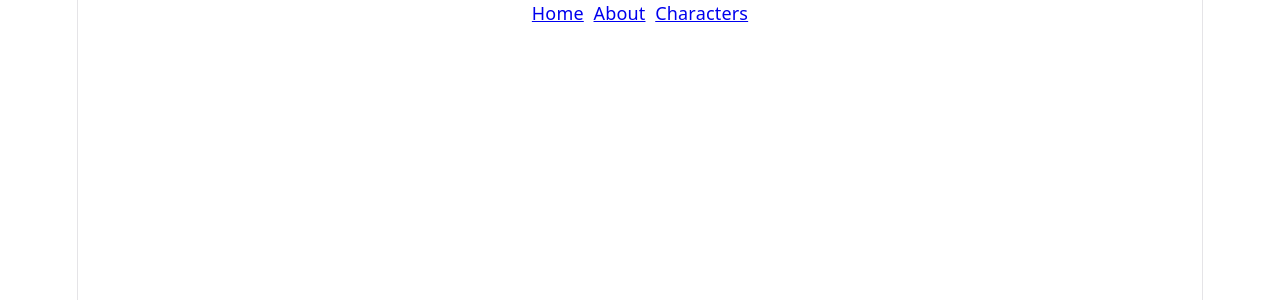
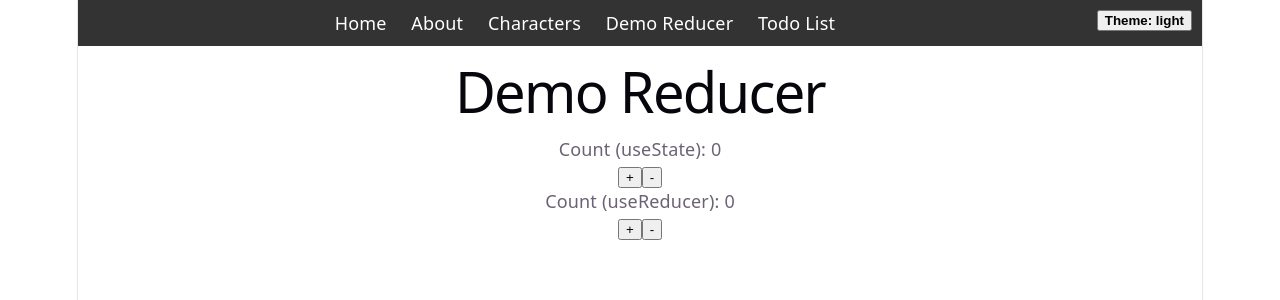
Before and after one commit to touir1/rick-morty-explore-react, a React (Vite) app: page /demo-reducer in a window 1280 px wide. Shown: the top 300 px of the page. Built offline with nearby package versions, Linux system fonts and the light colour scheme.

Commit message:
feat: Integrate Redux for theme management and add demo pages for useState and useReducer examples

```diff
--- a/package.json
+++ b/package.json
@@ -10,9 +10,12 @@
     "preview": "vite preview"
   },
   "dependencies": {
+    "@reduxjs/toolkit": "^2.11.2",
     "react": "^19.2.4",
     "react-dom": "^19.2.4",
-    "react-router": "^7.13.2"
+    "react-redux": "^9.2.0",
+    "react-router": "^7.13.2",
+    "redux": "^5.0.1"
   },
   "devDependencies": {
     "@eslint/js": "^9.39.4",
--- a/src/AppRoutes.jsx
+++ b/src/AppRoutes.jsx
@@ -3,6 +3,8 @@ import Home from './components/Home'
 import About from './components/About'
 import CharacterListPage from './pages/CharacterListPage'
 import CharacterDetailPage from './pages/CharacterDetailPage'
+import DemoReducerPage from './pages/DemoReducerPage'
+import TodoListPage from './pages/TodoListPage'
 
 function AppRoutes() {
   const appRoutes = [
@@ -10,6 +12,9 @@ function AppRoutes() {
     { path: '/about', element: <About /> },
     { path: '/characters', element: <CharacterListPage /> },
     { path: '/character/:id', element: <CharacterDetailPage /> },
+    { path: '/demo-reducer', element: <DemoReducerPage /> },
+    { path: '/todo-list', element: <TodoListPage /> }
+
   ];
 
   return (
--- a/src/components/Navbab.jsx
+++ b/src/components/Navbab.jsx
@@ -1,11 +1,24 @@
 import { NavLink } from "react-router";
+import './Navbar.css'
+import { useSelector, useDispatch } from "react-redux";
+import { toggleTheme } from "../slices/themeSlice";
+import { themeSelector } from "../slices/themeSelectors";
 
 function Navbab() {
+    const theme = useSelector(themeSelector);
+    const dispatch = useDispatch();
+
     return (
-        <nav>
-            <NavLink to="/">Home</NavLink> &nbsp;
-            <NavLink to="/about">About</NavLink> &nbsp;
-            <NavLink to="/characters">Characters</NavLink>
+        <nav className='navbar'>
+            <div className='navbar-links'>
+                <NavLink to="/">Home</NavLink> &nbsp;
+                <NavLink to="/about">About</NavLink> &nbsp;
+                <NavLink to="/characters">Characters</NavLink> &nbsp;
+                <NavLink to="/demo-reducer">Demo Reducer</NavLink> &nbsp;
+                <NavLink to="/todo-list">Todo List</NavLink>
+                <button className='navbar-theme' onClick={() => dispatch(toggleTheme())}>Theme: {theme}</button>
+            </div>
+
         </nav>
     )
 }
--- /dev/null
+++ b/src/components/Navbar.css
@@ -0,0 +1,22 @@
+.navbar {
+    background-color: #333;
+    padding: 10px;
+}
+
+.navbar-links a {
+    color: white;
+    text-decoration: none;
+    margin-right: 15px;
+}
+
+/* theme right same row */
+.navbar-theme {
+    font-weight: bold;
+    text-align: right;
+    margin-left: auto;
+    float: right;
+    display: flex;
+    align-items: center;
+    justify-content: flex-end;
+
+}
--- a/src/main.jsx
+++ b/src/main.jsx
@@ -3,11 +3,15 @@ import { createRoot } from 'react-dom/client'
 import './index.css'
 import App from './App.jsx'
 import { FavoritesProvider } from './contexts/FavoritesContext.jsx';
+import { Provider } from 'react-redux'
+import { store } from './store/store.js'
 
 createRoot(document.getElementById('root')).render(
     <BrowserRouter>
-        <FavoritesProvider>
-            <App />
-        </FavoritesProvider>
+        <Provider store={store}>
+            <FavoritesProvider>
+                <App />
+            </FavoritesProvider>
+        </Provider>
     </BrowserRouter>
 );
--- /dev/null
+++ b/src/pages/DemoReducerPage.jsx
@@ -0,0 +1,37 @@
+import { useState, useReducer } from 'react';
+
+const initialState = { count: 0 };
+
+function reducer(state, action) {
+    switch (action.type) {
+        case 'increment':
+            return { count: state.count + 1 };
+        case 'decrement':
+            return { count: state.count - 1 };
+        default:
+            return state;
+    }
+}
+
+function DemoReducerPage() {
+    const [state, setState] = useState(initialState);
+    const [state2, dispatch] = useReducer(reducer, initialState);
+
+    return (
+        <div>
+            <h1>Demo Reducer</h1>
+            <div>
+                <p>Count (useState): {state.count}</p>
+                <button onClick={() => setState((state) => ({ ...state, count: state.count + 1 }))}>+</button>
+                <button onClick={() => setState((state) => ({ ...state, count: state.count - 1 }))}>-</button>
+            </div>
+            <div>
+                <p>Count (useReducer): {state2.count}</p>
+                <button onClick={() => dispatch({ type: 'increment' })}>+</button>
+                <button onClick={() => dispatch({ type: 'decrement' })}>-</button>
+            </div>
+        </div>
+    )
+}
+
+export default DemoReducerPage;
--- /dev/null
+++ b/src/pages/TodoListPage.jsx
@@ -0,0 +1,9 @@
+function TodoListPage() {
+    return (
+        <div>
+            <h1>Todo List</h1>
+        </div>
+    )
+}
+
+export default TodoListPage;
--- /dev/null
+++ b/src/slices/themeSelectors.js
@@ -0,0 +1 @@
+export const themeSelector = (state) => state.theme;
--- /dev/null
+++ b/src/slices/themeSlice.js
@@ -0,0 +1,17 @@
+import { createSlice } from '@reduxjs/toolkit'
+
+const initialState = "light";
+const themeSlice = createSlice({
+    name: 'theme',
+    initialState,
+    reducers: {
+        toggleTheme: (state) => (state === 'light' ? 'dark' : 'light'),
+        set: (state, action) => action.payload
+    }
+});
+
+const { actions, reducer } = themeSlice;
+
+export const { toggleTheme, set } = actions;
+
+export default reducer;
--- /dev/null
+++ b/src/store/store.js
@@ -0,0 +1,8 @@
+import { configureStore } from '@reduxjs/toolkit'
+import themeReducer from '../slices/themeSlice'
+
+export const store = configureStore({
+    reducer: {
+        theme: themeReducer
+    }
+});
```
Also changed, not shown: 1 other file (tests, documents, lock files or other folders).
